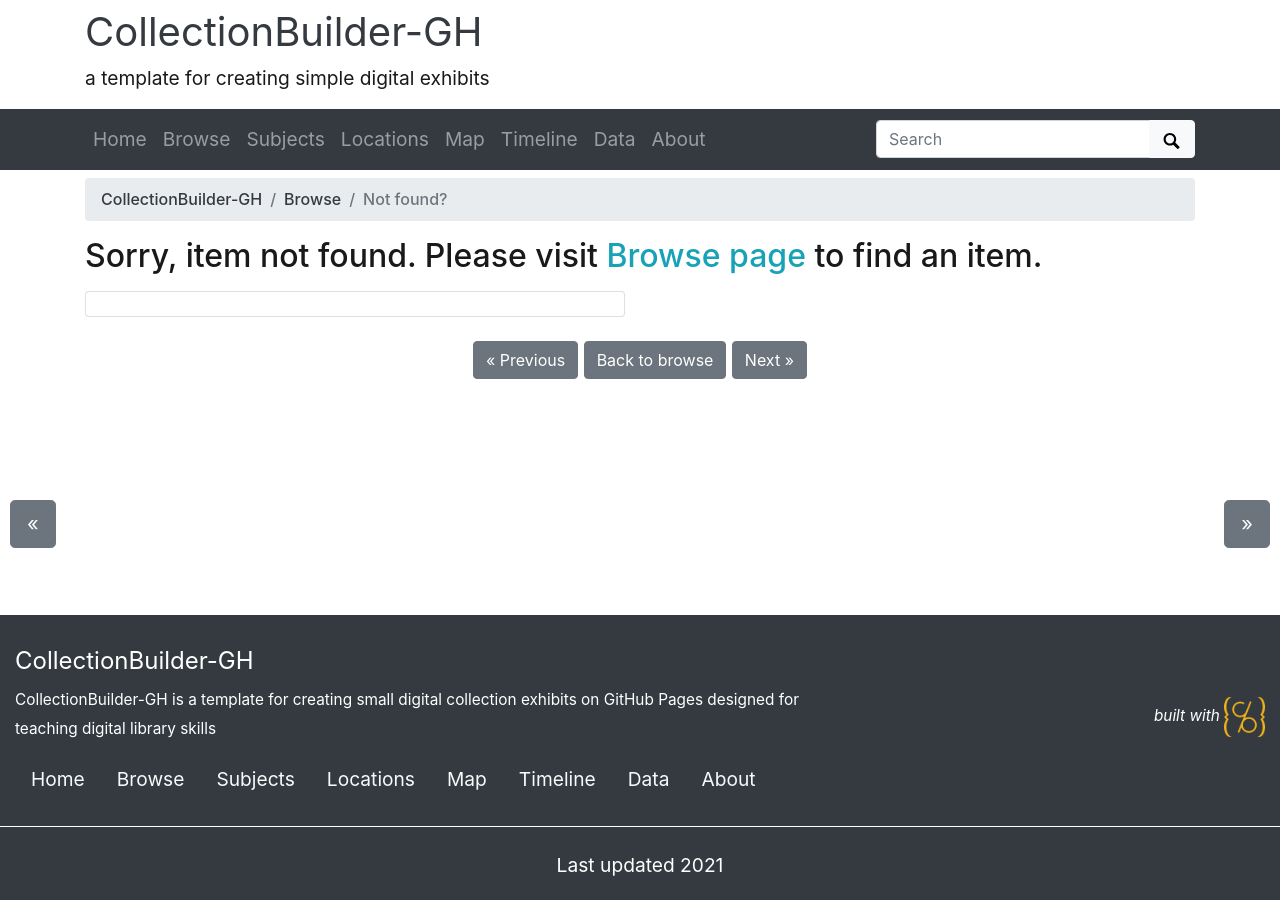
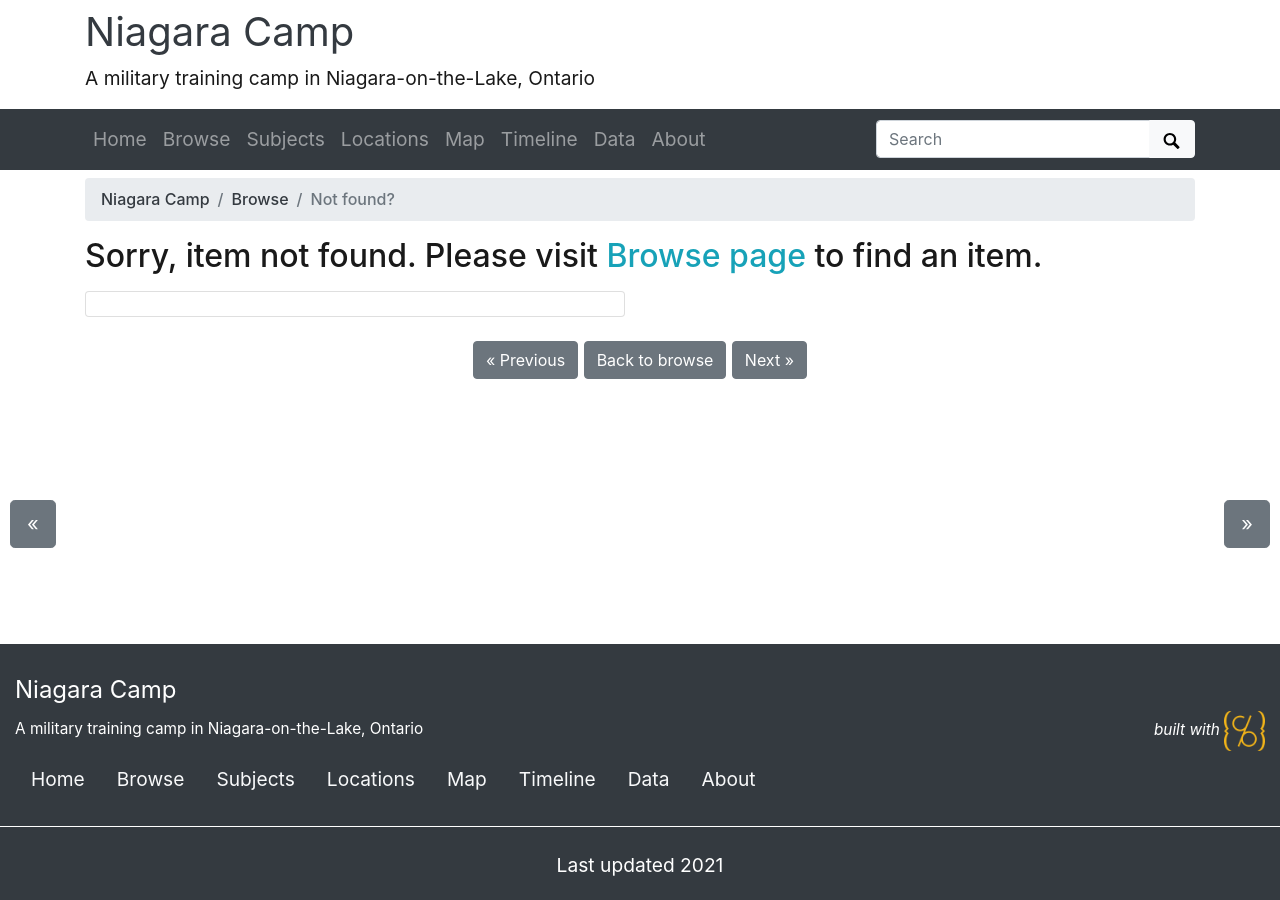
Before and after one commit to chantalcameron/Niagara-Camp, a Jekyll site: the page built from pages/item.md, in a window 1280 px wide. Built offline with Jekyll 4.4.1, drawn with Linux system fonts in a browser that asks for light colours.

Commit message:
Update _config.yml

```diff
--- a/_config.yml
+++ b/_config.yml
@@ -9,31 +9,31 @@
 #
 # url is site domain, full URL to the production location of your collection
 # on GitHub Pages follows the pattern username.github.io
-#url: https://collectionbuilder.github.io
+#url: https://chantalcameron.github.io
 # baseurl is path to location on the domain if necessary e.g. /digital/hjccc
 # on GitHub Pages it is your github repository's name prefixed with a /
-#baseurl: /collectionbuilder-gh
+#baseurl: /Niagara Camp
 # location of code, the full url to your github repository
-source-code: https://github.com/CollectionBuilder/collectionbuilder-gh
+source-code: https://github.com/chantalcameron/Niagara Camp
 
 ##########
 # SITE SETTINGS
 #
 # title of site appears in banner
-title: CollectionBuilder-GH
+title: Niagara Camp
 # tagline, a short phrase that will appear throughout the site in the top banner
-tagline: a template for creating simple digital exhibits
+tagline: A military training camp in Niagara-on-the-Lake, Ontario
 # description appears in meta tags and other locations
 # this description might appear in search result lists, keep around 160 characters max
-description: "CollectionBuilder-GH is a template for creating small digital collection exhibits on GitHub Pages designed for teaching digital library skills"
+description: A military training camp in Niagara-on-the-Lake, Ontario
 # creator of the digital collection, to appear in meta tags; we typically use our GitHub usernames but feel free to just use your name
-author: CollectionBuilder
+author: Chantal Cameron
 
 ##########
 # COLLECTION SETTINGS
 #
 # choose metadata: this is the name of the csv file in your _data directory that describes the objects in your collection
-metadata: demo-metadata
+metadata: NiagaraCamp_metadata
 
 ##########
 # GOOGLE SERVICES [optional!]
```
